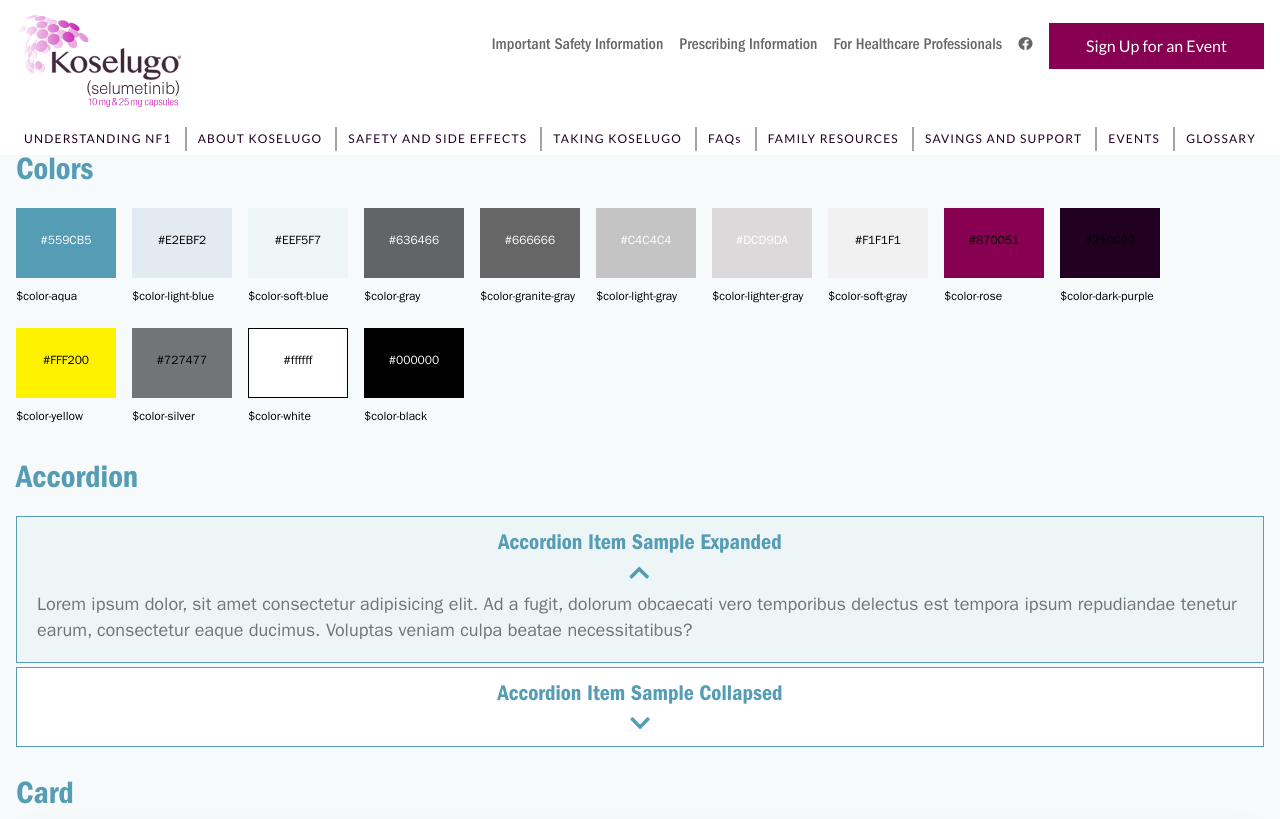
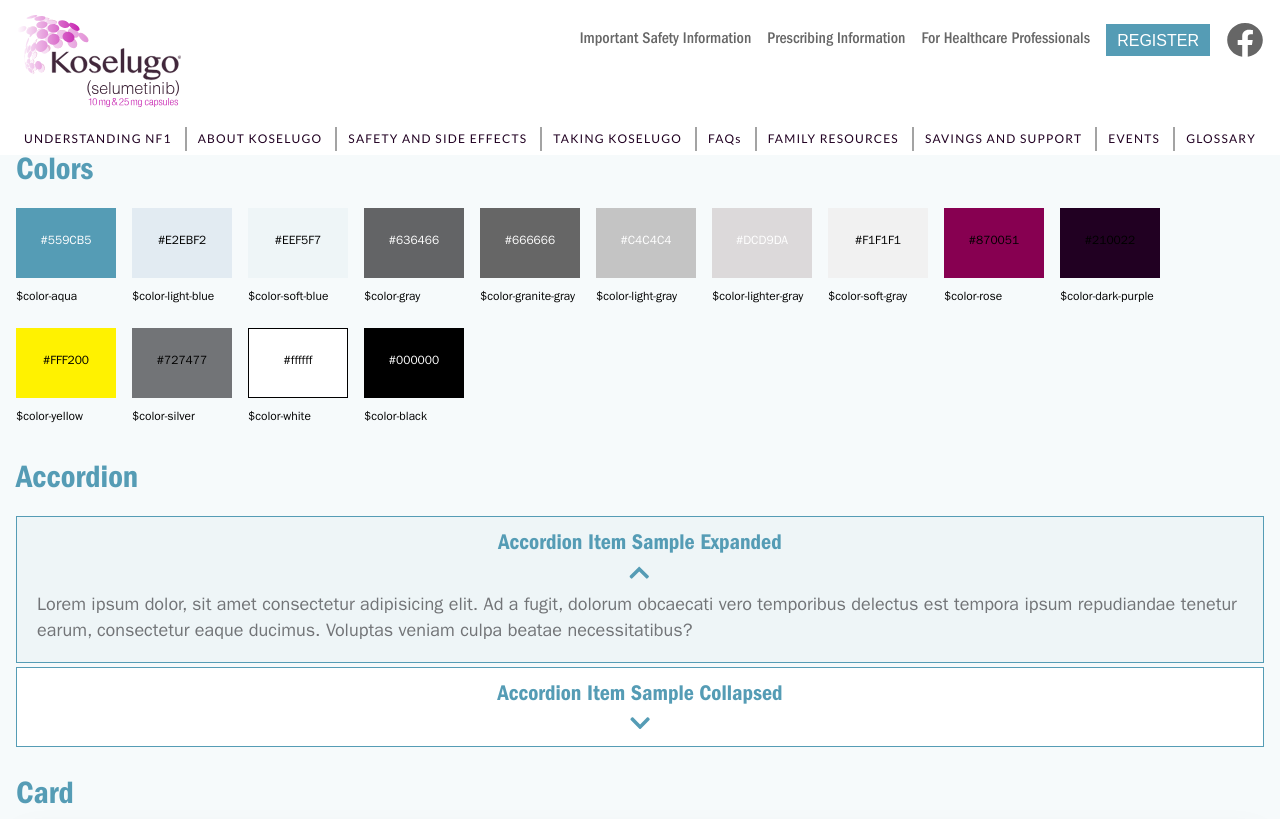
Before and after one commit to HackMort/koselugo, an Astro site: page /design in a window 1280 px wide. Shown: the top 819 px of the page. Built offline with nearby package versions, Linux system fonts and the light colour scheme; Astro itself is replaced by a stand-in of ours.

Commit message:
button component created

```diff
--- a/src/components/Header.astro
+++ b/src/components/Header.astro
@@ -53,24 +53,24 @@
           </li>
           <li class="site__header_nav_item">
             <a
-              href="#"
+              href="/savings-and-support.html#register"
               target="_blank"
-              class="site__header_nav_item_link site__header_nav_item_link_icon"
+              class="button"
+              >register</a
+            >
+          </li>
+          <li class="site__header_nav_item">
+            <a
+              href="https://www.facebook.com/Koselugo/"
+              target="_blank"
+              class="button--social"
             >
               <img
                 src="/icons/facebook.svg"
                 alt="Facebook"
-                class="site__header_nav_item_link_icon"
+                class="button--social"
               />
             </a>
-          </li>
-          <li class="site__header_nav_item">
-            <a
-              href="#"
-              target="_blank"
-              class="site__header_nav_item_link signup__nav_link"
-              >Sign Up for an Event</a
-            >
           </li>
         </ul>
       </nav>
--- a/src/styles/components/_buttons.scss
+++ b/src/styles/components/_buttons.scss
@@ -0,0 +1,21 @@
+.button{
+    min-width: 93.28px;
+    min-height: 30px;
+    background: #559CB5;
+    color:$color-white;
+    line-height: 24px;
+    font-family: $franklin-font;
+    text-transform: uppercase;
+    display: flex;
+    align-items: center;
+    justify-content: center;
+    padding-top: 5px ;
+    padding-right:11.0406px;
+    padding-bottom:3px;
+    padding-left:  11.2406px;
+}
+
+.button--social{
+    width: 38px;
+    height: 34px;
+}
--- a/src/styles/settings/_variables.scss
+++ b/src/styles/settings/_variables.scss
@@ -15,3 +15,5 @@ $color-rose: #870051;
 $color-dark-purple: #210022;
 $color-yellow: #FFF200;
 $color-silver: #727477;
+
+$franklin-font:  'ITC Franklin Gothic Std', Arial, Helvetica, sans-serif;
```
